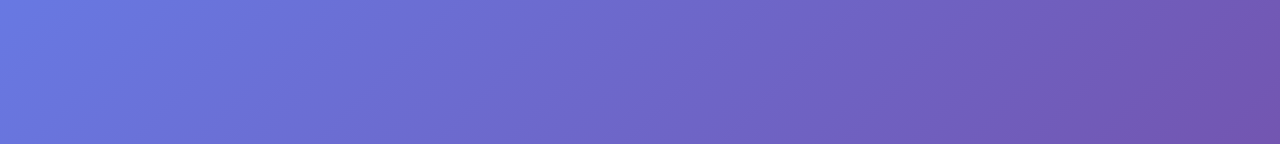
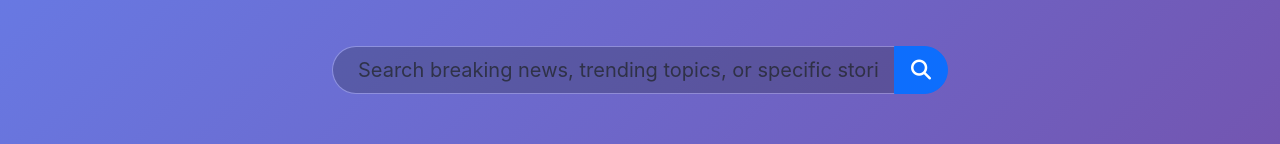
Before and after one commit to ashimkarki7/news-dashboard, a React (Vite) app: page / in a window 1280 px wide. Shown: the part 223-367 px from the top of the page. Built offline with nearby package versions, Linux system fonts and the light colour scheme; no server answers.

Commit message:
Feat:Search Bar added , Fixed x-api key attached to header, api calls using search made

```diff
--- a/src/Pages/HomePage/Container/HomePageContainer.tsx
+++ b/src/Pages/HomePage/Container/HomePageContainer.tsx
@@ -1,6 +1,7 @@
 import HomepageComponent from '@pages/HomePage/component';
 import { useAppDispatch, useAppSelector } from '@/store/reduxHook.ts';
 import * as homepageSlice from '../slice/slice.ts';
+import type {NewsQueryParams} from '@pages/HomePage/types/new.ts';
 
 const HomePageContainer = (props: any) => {
   const dispatch = useAppDispatch();
@@ -12,8 +13,8 @@ const HomePageContainer = (props: any) => {
 
 
   props = { ...props,overViewChannels, news, newsLoading,overViewLoading };
-  const getNews = () => {
-    return dispatch(homepageSlice.getNews());
+  const getNews = (formData?:NewsQueryParams) => {
+    return dispatch(homepageSlice.getNews(formData));
   };
 
   const getOverView = () => {
--- a/src/Pages/HomePage/component/Homepage.tsx
+++ b/src/Pages/HomePage/component/Homepage.tsx
@@ -1,6 +1,7 @@
 import React, {Fragment, useEffect, useState} from 'react';
 import type { HomepageProps } from '../types/homePage';
 import DashboardOverview from '@components/DashboardOverView/DashboardOverview.tsx';
+import SearchBar from '@components/SearchBar/SearchBar.tsx';
 
 
 const HomepageComponent: React.FC<HomepageProps> = (props) => {
@@ -16,6 +17,11 @@ const HomepageComponent: React.FC<HomepageProps> = (props) => {
   return (
     <Fragment>
       <DashboardOverview overViewLoading={overViewLoading} selectedChannel={selectedChannel} setSelectedChannel={setSelectedChannel} overViewChannels={overViewChannels}/>
+      <div className="row mb-5">
+        <div className="col-12">
+     <SearchBar  selectedChannel={selectedChannel} setSelectedChannel={setSelectedChannel}/>
+        </div>
+      </div>
     </Fragment>
   );
 };
--- a/src/Pages/HomePage/slice/slice.ts
+++ b/src/Pages/HomePage/slice/slice.ts
@@ -1,6 +1,7 @@
 import { createAsyncThunk, createSlice } from '@reduxjs/toolkit';
+import type { PayloadAction } from '@reduxjs/toolkit';
 import { v2Fetch } from '@/Utility/httpUtil.ts';
-import type { NewsState } from '../types/new.ts';
+import type {NewsOverviewResponse, NewsQueryParams, NewsResponse, NewsState} from '../types/new.ts';
 
 const initialState: NewsState = {
   articles: [],
@@ -9,7 +10,8 @@ const initialState: NewsState = {
   error: '',
   loading: true,
 };
-export const getOverView = createAsyncThunk(
+
+export const getOverView = createAsyncThunk<NewsOverviewResponse, void, { rejectValue: string }>(
   'newsOverviewSlice/fetch',
   (_, { rejectWithValue }) => {
     return v2Fetch(`/top-headlines/sources`,{})
@@ -26,21 +28,42 @@ export const getOverView = createAsyncThunk(
 );
 
 
-export const getNews = createAsyncThunk(
-  'newsSlice/fetch',
-  (_, { rejectWithValue }) => {
-    return v2Fetch(`/everything
-`,{q:'*'})
-      .then((response: any) => {
+export const getNews = createAsyncThunk<NewsResponse, NewsQueryParams | undefined, { rejectValue: string }>(
+    'newsSlice/fetch',
+    async (formData, { rejectWithValue }) => {
+      try {
+        const queryParts: string[] = [];
+
+        if (formData && typeof formData === 'object') {
+          Object.entries(formData).forEach(([key, value]) => {
+            if (value !== undefined && value !== null && value !== '') {
+              queryParts.push(`${encodeURIComponent(key)}=${encodeURIComponent(value)}`);
+            }
+          });
+        }
+
+        if (!formData?.q) {
+          queryParts.push(`q=*`);
+        }
+
+        const queryString = queryParts.length ? `?${queryParts.join('&')}` : '?q=*';
+
+        const response = await v2Fetch(`/everything${queryString}`);
+
         if (response.status === 200) {
-          return Promise.resolve(response?.data);
+          return Promise.resolve(response.data);
         }
-      })
-      .catch((error: any) => {
-        const errorThrown = JSON.parse(error);
-        return rejectWithValue(errorThrown?.message);
-      });
-  }
+
+        return rejectWithValue('Unexpected error');
+      } catch (error: any) {
+        try {
+          const parsed = JSON.parse(error);
+          return rejectWithValue(parsed?.message || 'Failed to fetch news');
+        } catch {
+          return rejectWithValue('Error fetching news');
+        }
+      }
+    }
 );
 
 const newsSlice = createSlice({
@@ -61,9 +84,9 @@ const newsSlice = createSlice({
       state.articles = [];
     });
 
-    builder.addCase(getNews.fulfilled, (state, action) => {
+    builder.addCase(getNews.fulfilled, (state, action: PayloadAction<NewsResponse>) => {
       state.loading = false;
-      state.articles = action.payload;
+      state.articles =  action.payload.articles;
     });
     builder.addCase(getNews.rejected, (state, action) => {
       state.loading = false;
@@ -76,7 +99,7 @@ const newsSlice = createSlice({
       state.overview  = null;
     });
 
-    builder.addCase(getOverView.fulfilled, (state, action) => {
+    builder.addCase(getOverView.fulfilled, (state,  action: PayloadAction<NewsOverviewResponse>) => {
       state.overViewLoading = false;
       state.overview = action.payload;
     });
--- /dev/null
+++ b/src/Utility/debounce.ts
@@ -0,0 +1,13 @@
+export function debounce<T extends (...args: any[]) => void>(
+    func: T,
+    delay: number
+): (...args: Parameters<T>) => void {
+    let timeoutId: ReturnType<typeof setTimeout>;
+
+    return (...args: Parameters<T>) => {
+        clearTimeout(timeoutId);
+        timeoutId = setTimeout(() => {
+            func(...args);
+        }, delay);
+    };
+}
--- a/src/Utility/httpBaseUtil.ts
+++ b/src/Utility/httpBaseUtil.ts
@@ -2,14 +2,12 @@ import axios from 'axios';
 
 export const httpBase = () => {
   const baseURL3001 = import.meta.env.VITE_APP_URL;
+  const getApiKey = import.meta.env.VITE_NEWS_API_KEY;
 
   const V2Headers = {
     Accept: '*',
-
+    'X-Api-Key':getApiKey
   };
-
-  // response_object.header("Access-Control-Allow-Origin", "*");
-  // response_object.header("Access-Control-Allow-Headers", "Origin, X-Requested-With, Content-Type, Accept");
 
   const api = axios.create({
     baseURL: `${baseURL3001}`,
--- a/src/Utility/httpUtil.ts
+++ b/src/Utility/httpUtil.ts
@@ -1,11 +1,6 @@
 import { httpBase } from './httpBaseUtil.ts';
 
-export function v2Fetch(endpoint: string,params:any) {
-  const getApi = import.meta.env.VITE_NEWS_API_KEY;
-   params = {
-    ...params,
-    apikey:getApi
-  }
+export function v2Fetch(endpoint: string,params?:any) {
   return httpBase().get(`${endpoint}`,{
     params
   });
--- a/src/components/DashboardOverView/DashboardOverview.tsx
+++ b/src/components/DashboardOverView/DashboardOverview.tsx
@@ -17,7 +17,7 @@ const DashboardOverview: FC<DashboardOverviewProps> = (props) => {
             <div className="d-flex  align-items-center mb-4 ">
                 <h2 className="text-white fw-bold mb-0 ">
                     <i className="fas fa-chart-line me-3"></i>
-                    Sources
+                    {`Sources ${selectedChannel ? `from ${selectedChannel}` : ''}`}
                 </h2>
             </div>
 
--- /dev/null
+++ b/src/components/SearchBar/SearchBar.tsx
@@ -0,0 +1,105 @@
+
+import React, {useState, useCallback, useEffect} from 'react'
+import {useAppDispatch, useAppSelector} from '@/store/reduxHook.ts';
+import { debounce } from '@/Utility/debounce';
+import {getNews} from '@pages/HomePage/slice/slice.ts';
+import type {NewsQueryParams} from '@pages/HomePage/types/new.ts';
+
+
+interface SearchBarProps {
+  selectedChannel: string | null;
+  setSelectedChannel: (id: string) => void;
+
+}
+
+const SearchBar: React.FC<SearchBarProps> = (props) => {
+  const {selectedChannel,setSelectedChannel} = props;
+  const dispatch = useAppDispatch();
+  const loading = useAppSelector((state) => state.newsData.loading);
+  const [query, setQuery] = useState('');
+
+  const debouncedSearch = useCallback(
+      debounce((value: string) => {
+        const payload: NewsQueryParams = value ? { q: value,searchIn: 'title,description', sources: selectedChannel ?? '' } : {};
+        dispatch(getNews(payload));
+      }, 500),
+      [dispatch]
+  );
+
+  useEffect(() => {
+    debouncedSearch(query.trim());
+  }, [query, debouncedSearch]);
+
+  const handleClear = () => {
+    setQuery('');
+    setSelectedChannel('');
+    dispatch(getNews({}));
+  };
+
+  return (
+      <div className="text-center">
+        <form onSubmit={(e) => e.preventDefault()}>
+          <div className="row justify-content-center">
+            <div className="col-md-8 col-lg-6">
+              <div className="input-group input-group-lg">
+                <input
+                    type="text"
+                    className="form-control bg-dark bg-opacity-25 border-light border-opacity-25 text-white"
+                    placeholder="Search breaking news, trending topics, or specific stories..."
+                    value={query}
+                    onChange={(e) => setQuery(e.target.value)}
+                    disabled={loading}
+                    style={{
+                      borderRadius: '50px 0 0 50px',
+                      paddingLeft: '25px',
+                    }}
+                />
+                <button
+                    type="button"
+                    className="btn btn-primary"
+                    disabled={loading}
+                    style={{ borderRadius: '0 50px 50px 0' }}
+                >
+                  <i className="fas fa-search"></i>
+                </button>
+              </div>
+            </div>
+          </div>
+        </form>
+
+        {query && (
+            <div className="text-center mt-3">
+          <span className="badge bg-light text-dark me-2">
+            {`Showing results for: "${query}"`}
+          </span>
+              <button
+                  className="btn btn-sm btn-outline-light"
+                  onClick={handleClear}
+                  disabled={loading}
+              >
+                <i className="fas fa-times me-1"></i>Clear
+              </button>
+
+            </div>
+        )}
+        {selectedChannel && (
+        <div className="text-center mt-3">
+                  <span className="badge bg-light text-dark me-2">
+        from source: {selectedChannel}
+
+          </span>
+              <button
+                  className="btn btn-sm btn-outline-light"
+                  onClick={handleClear}
+                  disabled={loading}
+              >
+                <i className="fas fa-times me-1"></i>Clear
+              </button>
+            </div>
+            )}
+
+      </div>
+  );
+};
+
+export default React.memo(SearchBar)
```
Also changed, not shown: src/Pages/HomePage/types/new.ts (+21 -0 lines).
